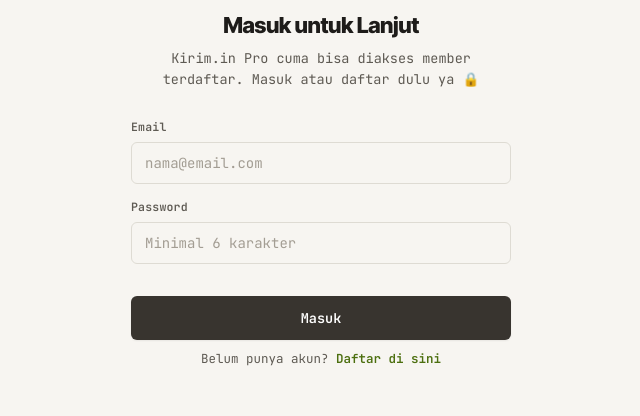
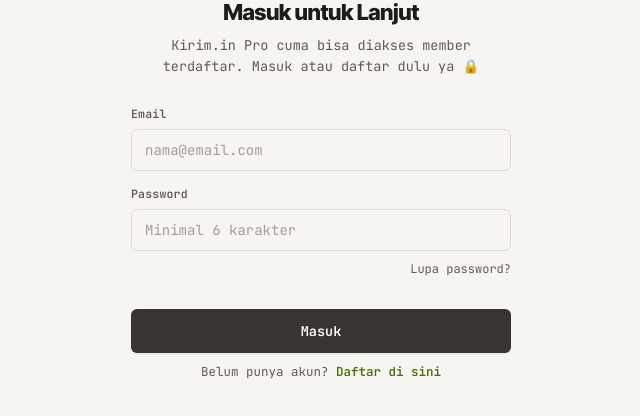
Before and after one commit to yassardaffa1427-ai/invoice-pro, a website: page index.html in a window 1280 px wide. Shown: the part 236-652 px from the top of the page, without its empty margins (319-959 px from the left). Drawn offline with nearby package versions, Linux system fonts and the light colour scheme.

Commit message:
feat: add forgot-password link on login gate, opens WhatsApp to admin

```diff
--- a/index.html
+++ b/index.html
@@ -486,6 +486,9 @@
 
       <div class="f" style="margin-bottom:.9rem"><label for="gate-email">Email</label><input type="email" id="gate-email" placeholder="nama@email.com" autocomplete="email"/></div>
       <div class="f" style="margin-bottom:.4rem"><label for="gate-password">Password</label><input type="password" id="gate-password" placeholder="Minimal 6 karakter" autocomplete="current-password"/></div>
+      <div style="text-align:right;margin:.35rem 0 0">
+        <a href="#" onclick="openForgotPassword();return false;" style="font-size:12px;color:var(--text-2)">Lupa password?</a>
+      </div>
       <p id="gateError" style="color:var(--danger);font-size:12.5px;min-height:16px;margin:.2rem 0 .6rem"></p>
       <button type="button" class="btn btn-primary" style="width:100%;margin-bottom:.6rem" id="gateSubmitBtn" onclick="submitGateAuth()">Masuk</button>
       <p style="text-align:center;font-size:12.5px;color:var(--text-2)">
@@ -1351,6 +1354,14 @@
   });
 }
 
+function openForgotPassword(){
+  const email = document.getElementById('gate-email').value.trim();
+  const text  = email
+    ? `Halo admin, saya lupa password akun Kirim.in Pro saya (${email}). Bisa dibantu reset ya?`
+    : `Halo admin, saya lupa password akun Kirim.in Pro saya. Bisa dibantu reset ya?`;
+  window.open(`https://wa.me/6285810803909?text=${encodeURIComponent(text)}`, '_blank', 'noopener');
+}
+
 function toggleGateMode(){
   gateMode = gateMode === 'login' ? 'signup' : 'login';
   document.getElementById('gateSubmitBtn').textContent  = gateMode === 'login' ? 'Masuk' : 'Daftar';
```
